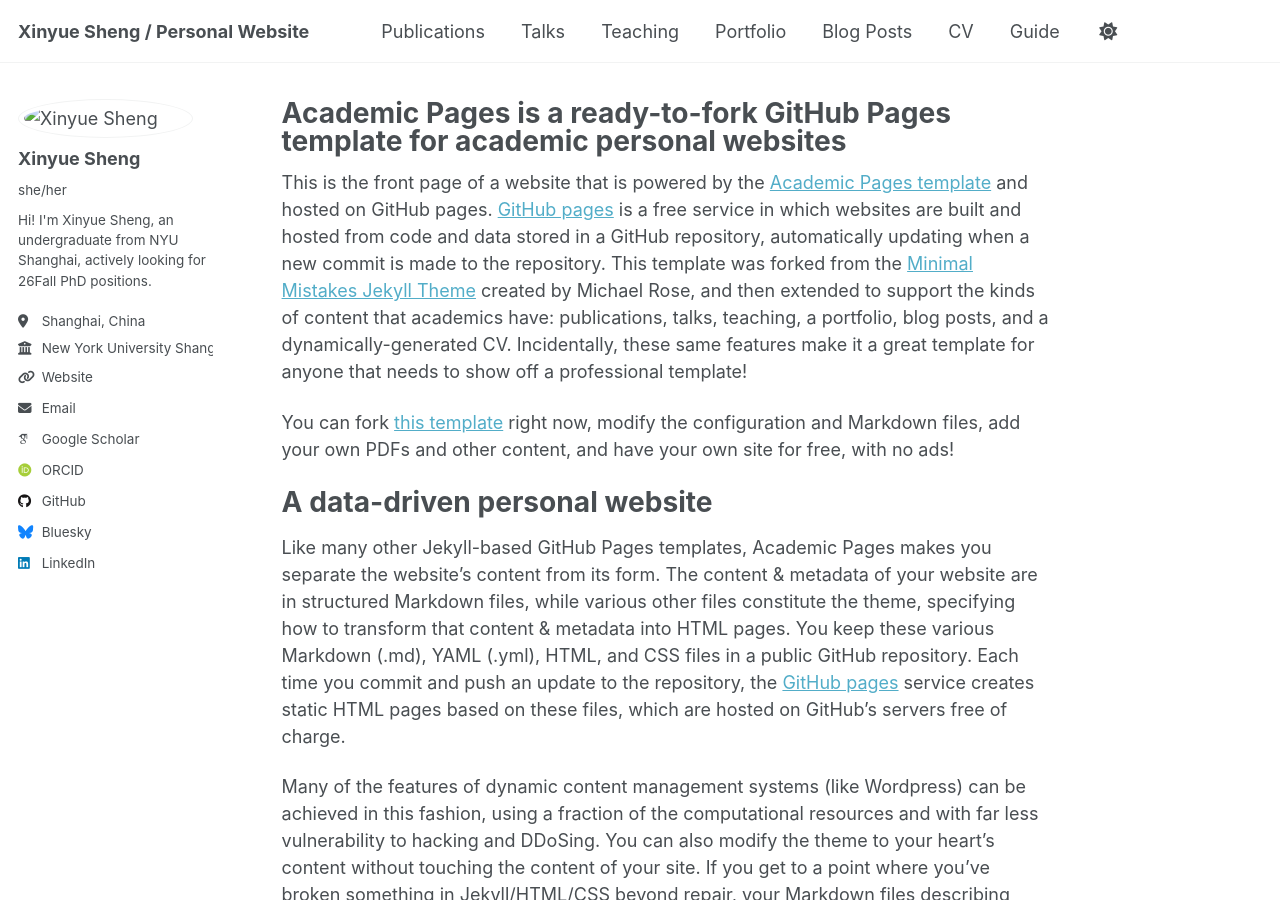
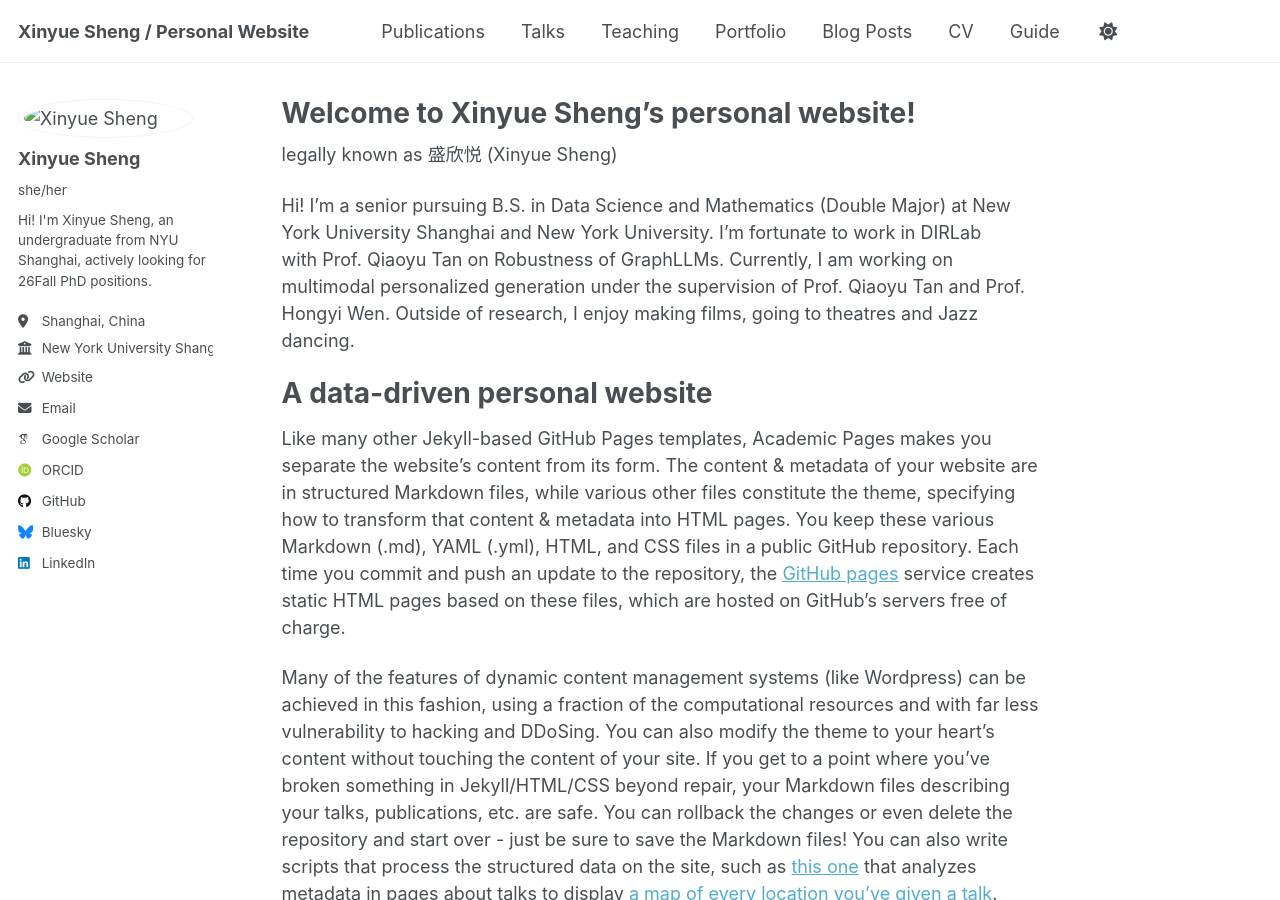
Before and after one commit to Xinyue-Sheng/Xinyue-Sheng.github.io, a Jekyll site: the page built from _pages/about.md, in a window 1280 px wide and 900 px high. Built offline with Jekyll 4.4.1, drawn with Linux system fonts in a browser that asks for light colours; some web fonts are replaced; a script that is not in the unit is left out.

Commit message:
Update about.md

```diff
--- a/_pages/about.md
+++ b/_pages/about.md
@@ -1,15 +1,17 @@
 ---
 permalink: /
-title: "Academic Pages is a ready-to-fork GitHub Pages template for academic personal websites"
+title: "Welcome to Xinyue Sheng's personal website!"
 author_profile: true
 redirect_from:
   - /about/
   - /about.html
 ---
 
-This is the front page of a website that is powered by the [Academic Pages template](https://github.com/academicpages/academicpages.github.io) and hosted on GitHub pages. [GitHub pages](https://pages.github.com) is a free service in which websites are built and hosted from code and data stored in a GitHub repository, automatically updating when a new commit is made to the repository. This template was forked from the [Minimal Mistakes Jekyll Theme](https://mmistakes.github.io/minimal-mistakes/) created by Michael Rose, and then extended to support the kinds of content that academics have: publications, talks, teaching, a portfolio, blog posts, and a dynamically-generated CV. Incidentally, these same features make it a great template for anyone that needs to show off a professional template!
+legally known as 盛欣悦 (Xinyue Sheng)
 
- You can fork [this template](https://github.com/academicpages/academicpages.github.io) right now, modify the configuration and Markdown files, add your own PDFs and other content, and have your own site for free, with no ads!
+Hi! I’m a senior pursuing B.S. in Data Science and Mathematics (Double Major) at New York University Shanghai and New York University. I’m fortunate to work in DIRLab with Prof. Qiaoyu Tan on Robustness of GraphLLMs.
+Currently, I am working on multimodal personalized generation under the supervision of Prof. Qiaoyu Tan and Prof. Hongyi Wen.
+Outside of research, I enjoy making films, going to theatres and Jazz dancing.
 
 A data-driven personal website
 ======
```
